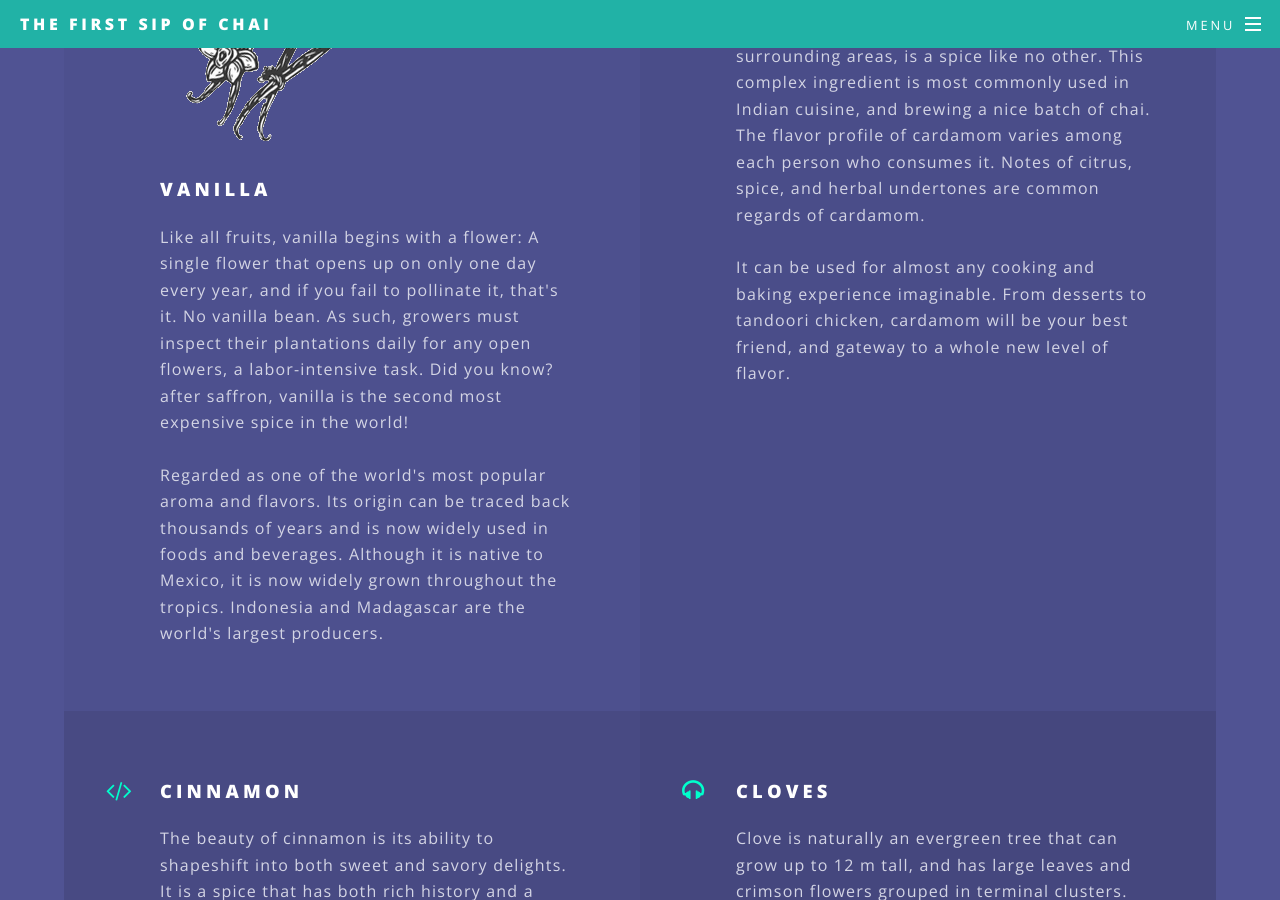
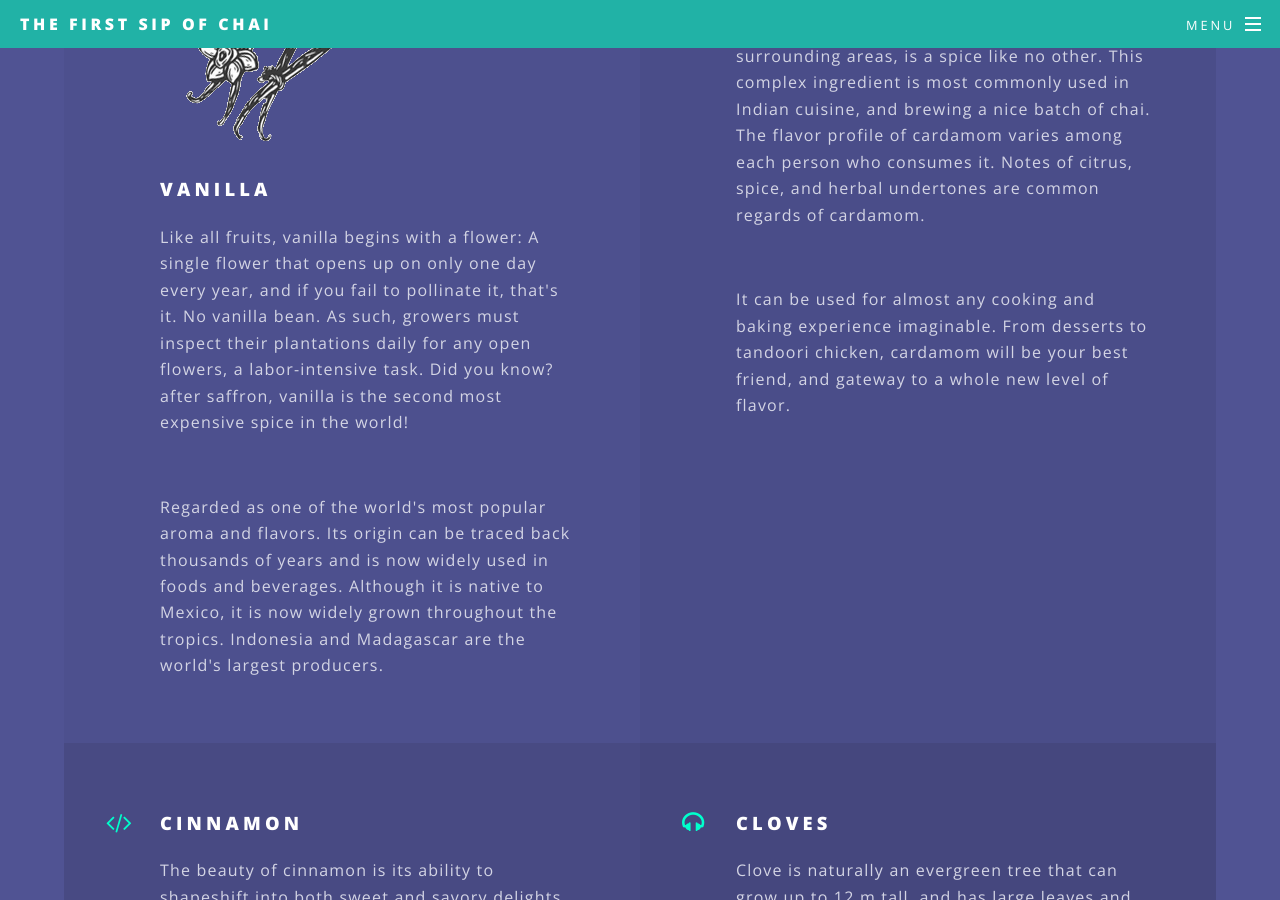
Before and after one commit to the-first-sip-of-chai/the-first-sip-of-chai.github.io, a Jekyll site: the page built from home.html, in a window 1280 px wide and 900 px high, scrolled down 2201 px. Built offline with Jekyll 4.4.1, drawn with Linux system fonts in a browser that asks for light colours.

Commit message:
ing spacing

```diff
--- a/home.html
+++ b/home.html
@@ -69,33 +69,33 @@
 								<li class="icon vanilla">
 									<img src="images/icons/vanilla.png" size="fit"/>
 									<h3>Vanilla</h3>
-									<p>Like all fruits, vanilla begins with a flower: A single flower that opens up on only one day every year, and if you fail to pollinate it, that's it. No vanilla bean. As such, growers must inspect their plantations daily for any open flowers, a labor-intensive task. Did you know? after saffron, vanilla is the second most expensive spice in the world!
-										<br><br>Regarded as one of the world's most popular aroma and flavors. Its origin can be traced back thousands of years and is now widely used in foods and beverages. Although it is native to Mexico, it is now widely grown throughout the tropics. Indonesia and Madagascar are the world's largest producers.</p>
+									<p>Like all fruits, vanilla begins with a flower: A single flower that opens up on only one day every year, and if you fail to pollinate it, that's it. No vanilla bean. As such, growers must inspect their plantations daily for any open flowers, a labor-intensive task. Did you know? after saffron, vanilla is the second most expensive spice in the world!</p>
+										<br><p>Regarded as one of the world's most popular aroma and flavors. Its origin can be traced back thousands of years and is now widely used in foods and beverages. Although it is native to Mexico, it is now widely grown throughout the tropics. Indonesia and Madagascar are the world's largest producers.</p>
 								</li>
 								<li class="icon fa-laptop">
 									<h3>Cardamom</h3>
-									<p>Cardamom, native to India and other surrounding areas, is a spice like no other. This complex ingredient is most commonly used in Indian cuisine, and brewing a nice batch of chai. The flavor profile of cardamom varies among each person who consumes it. Notes of citrus, spice, and herbal undertones are common regards of cardamom.
-										<br><br>It can be used for almost any cooking and baking experience imaginable. From desserts to tandoori chicken, cardamom will be your best friend, and gateway to a whole new level of flavor.</p>
+									<p>Cardamom, native to India and other surrounding areas, is a spice like no other. This complex ingredient is most commonly used in Indian cuisine, and brewing a nice batch of chai. The flavor profile of cardamom varies among each person who consumes it. Notes of citrus, spice, and herbal undertones are common regards of cardamom.</p>
+										<br><p>It can be used for almost any cooking and baking experience imaginable. From desserts to tandoori chicken, cardamom will be your best friend, and gateway to a whole new level of flavor.</p>
 								</li>
 								<li class="icon fa-code">
 									<h3>Cinnamon</h3>
-									<p>The beauty of cinnamon is its ability to shapeshift into both sweet and savory delights. It is a spice that has both rich history and a familiar place in the homes of everyone. At one point, Cinnamon was so highly esteemed among ancient nations that it was regarded as a gift fit for monarchs and deities. In today’s world, it is one of the most widely used spices.
-										<br><br>Cinnamon is as flavorful as it is aromatic. Full of complex sweet and spicy undertones, and a wood-like golden brown color, cinnamon can also be used to garnish drinks and goods. The possibilities are endless with this spice.</p>
+									<p>The beauty of cinnamon is its ability to shapeshift into both sweet and savory delights. It is a spice that has both rich history and a familiar place in the homes of everyone. At one point, Cinnamon was so highly esteemed among ancient nations that it was regarded as a gift fit for monarchs and deities. In today’s world, it is one of the most widely used spices.</p>
+										<br><p>Cinnamon is as flavorful as it is aromatic. Full of complex sweet and spicy undertones, and a wood-like golden brown color, cinnamon can also be used to garnish drinks and goods. The possibilities are endless with this spice.</p>
 								</li>
 								<li class="icon fa-headphones">
 									<h3>Cloves</h3>
-									<p>Clove is naturally an evergreen tree that can grow up to 12 m tall, and has large leaves and crimson flowers grouped in terminal clusters. The cloves we are familiar with in day-to-day cooking, are the flowers harvested at 1.5–2.0 cm long, and come to a ball shape at the very end.
-										<br><br>Cloves have one of the most unique flavors out there. The taste is pungent, strong and sweet with a bitter, astringent undertone. Cloves also have a distinct warm characteristic that can be almost a feeling of heat, and cause a tingling sensation on the tongue.</p>
+									<p>Clove is naturally an evergreen tree that can grow up to 12 m tall, and has large leaves and crimson flowers grouped in terminal clusters. The cloves we are familiar with in day-to-day cooking, are the flowers harvested at 1.5–2.0 cm long, and come to a ball shape at the very end.</p>
+										<br><p>Cloves have one of the most unique flavors out there. The taste is pungent, strong and sweet with a bitter, astringent undertone. Cloves also have a distinct warm characteristic that can be almost a feeling of heat, and cause a tingling sensation on the tongue.</p>
 								</li>
 								<li class="icon fa-heart-o">
 									<h3>Anise</h3>
-									<p>Anise, a very distinct and flavorful spice, was originally cultivated in the Middle East and Egypt, and was brought to Europe for its medicinal benefits. The spice has historically been used as a digestive aid, a menstrual cramp reliever, and an antiseptic.
-										<br><br>The best flavor association for anise is black licorice and fennel. This characteristic makes the spice a great additive for baking and candy making. It is also a common ingredient in alcohols and liqueurs.</p>
+									<p>Anise, a very distinct and flavorful spice, was originally cultivated in the Middle East and Egypt, and was brought to Europe for its medicinal benefits. The spice has historically been used as a digestive aid, a menstrual cramp reliever, and an antiseptic.</p>
+										<br><p>The best flavor association for anise is black licorice and fennel. This characteristic makes the spice a great additive for baking and candy making. It is also a common ingredient in alcohols and liqueurs.</p>
 								</li>
 								<li class="icon fa-flag-o">
 									<h3>Ginger</h3>
-									<p>Ginger provides a mildly spicy kick to any dish or drink when used in a large enough quantity. It was originally cultivated in Southeast Asia, and was transported to Europe during the spice trade.
-										<br><br>Aside from its unique and bold flavor, ginger also has unbelievable health properties. From relieving nausea, improving loss of appetite, motion sickness, and overall aches and pains, consuming ginger daily is a great healthy addition.</p>
+									<p>Ginger provides a mildly spicy kick to any dish or drink when used in a large enough quantity. It was originally cultivated in Southeast Asia, and was transported to Europe during the spice trade.</p>
+										<br><p>Aside from its unique and bold flavor, ginger also has unbelievable health properties. From relieving nausea, improving loss of appetite, motion sickness, and overall aches and pains, consuming ginger daily is a great healthy addition.</p>
 								</li>
 							</ul>
 						</div>
```
